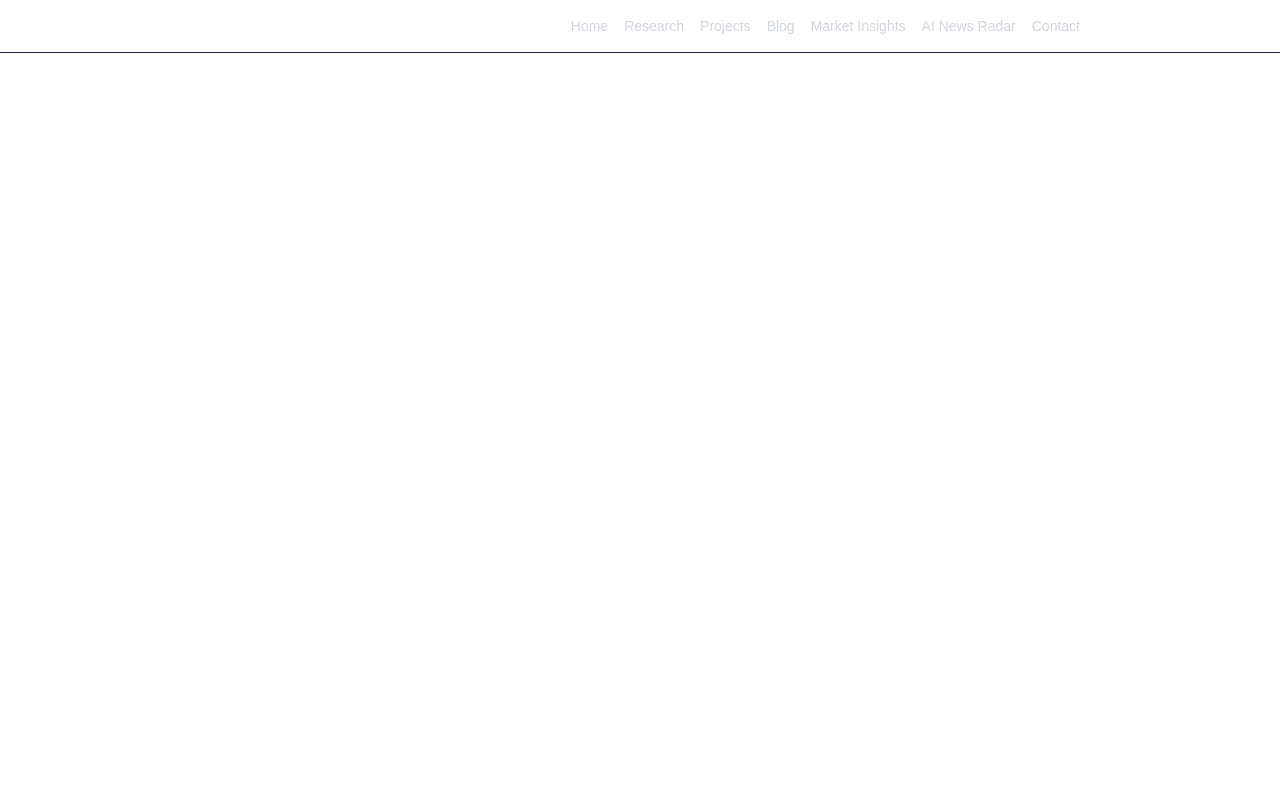
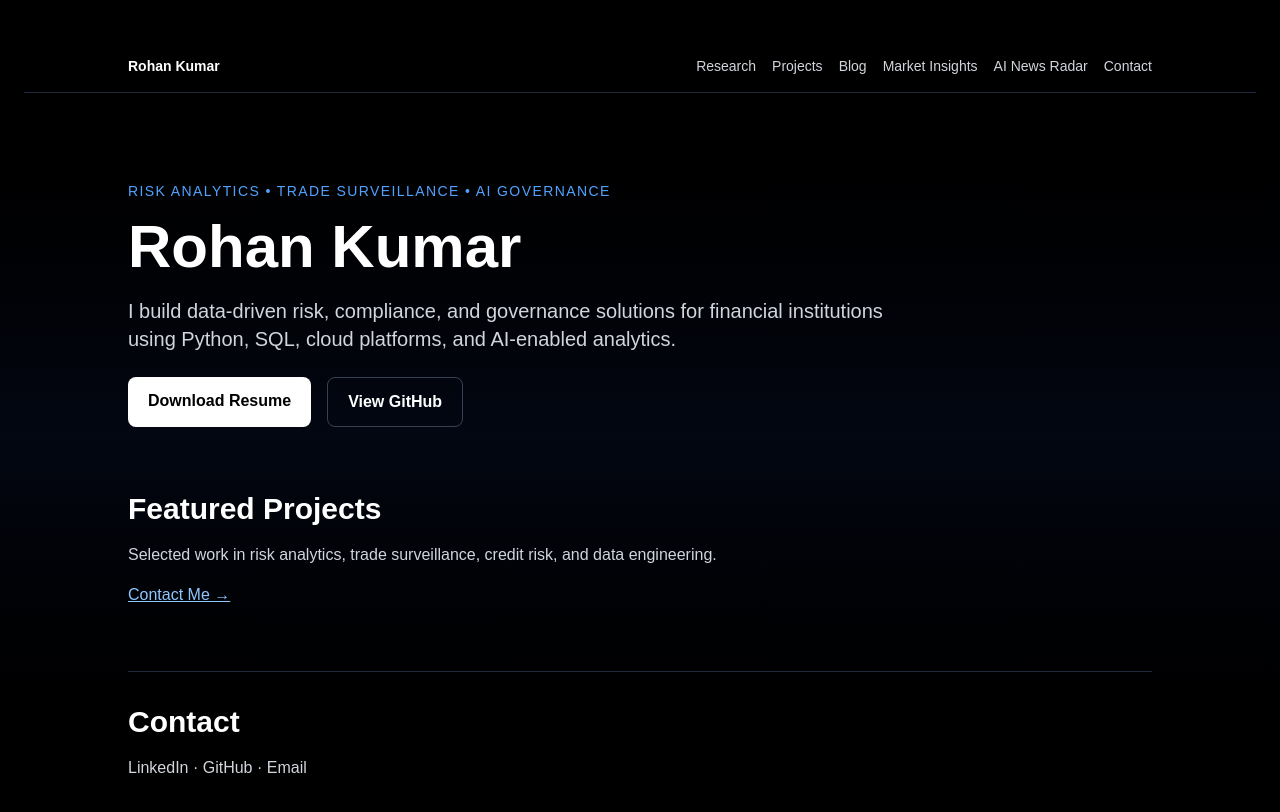
Before and after one commit to rohanksingh/kumarrohan-site-github, a Next.js app: page / in a window 1280 px wide. Shown: the top 812 px of the page. Built offline with nearby package versions, Linux system fonts and the light colour scheme.

Commit message:
trail for separate pages

```diff
--- a/app/page.tsx
+++ b/app/page.tsx
@@ -3,34 +3,56 @@ import Link from "next/link";
 
 export default function Home() {
   return (
-    <main className="min-h-screen text-white">
-
-      {/* NAVBAR */}
+    <main className="min-h-screen bg-gradient-to-b from-black via-gray-950 to-black text-white px-6 py-10">
       <Navbar />
 
-      {/* HERO */}
-      <section>
-        <h1>Rohan Kumar</h1>
+      <section className="max-w-5xl mx-auto pt-12 pb-16">
+        <p className="text-sm uppercase tracking-widest text-blue-400 mb-4">
+          Risk Analytics • Trade Surveillance • AI Governance
+        </p>
+
+        <h1 className="text-5xl md:text-6xl font-bold mb-5">
+          Rohan Kumar
+        </h1>
+
+        <p className="text-xl text-gray-300 max-w-3xl mb-6">
+          I build data-driven risk, compliance, and governance solutions for
+          financial institutions using Python, SQL, cloud platforms, and AI-enabled analytics.
+        </p>
+
+        <div className="flex flex-wrap gap-4">
+          <a
+            href="/resume/Rohan_Kumar_Resume.pdf"
+            target="_blank"
+            className="rounded-lg bg-white text-black px-5 py-3 font-semibold hover:bg-gray-200"
+          >
+            Download Resume
+          </a>
+
+          <a
+            href="https://github.com/rohanksingh"
+            target="_blank"
+            className="rounded-lg border border-gray-700 px-5 py-3 font-semibold hover:bg-gray-900"
+          >
+            View GitHub
+          </a>
+        </div>
       </section>
 
-      {/* FEATURED PROJECTS */}
-      <section>
-        <h2>Featured Projects</h2>
-        <Link href="/projects">View All →</Link>
+      <section id="projects" className="max-w-5xl mx-auto mb-16">
+        <h2 className="text-3xl font-bold mb-4">Featured Projects</h2>
+        <p className="text-gray-300 mb-4">
+          Selected work in risk analytics, trade surveillance, credit risk, and data engineering.
+        </p>
+        <Link href="#contact" className="text-blue-300 underline">
+          Contact Me →
+        </Link>
       </section>
 
-      {/* INSIGHTS */}
-      <section>
-        <h2>Latest Insights</h2>
-        <Link href="/blog">View All →</Link>
+      <section id="contact" className="max-w-5xl mx-auto border-t border-gray-800 pt-8 pb-12">
+        <h2 className="text-3xl font-bold mb-4">Contact</h2>
+        <p className="text-gray-300">LinkedIn · GitHub · Email</p>
       </section>
-
-      {/* CONTACT */}
-      <section>
-        <h2>Let’s Connect</h2>
-        <Link href="/contact">Contact Me →</Link>
-      </section>
-
     </main>
   );
 }
--- a/components/Navbar.tsx
+++ b/components/Navbar.tsx
@@ -1,46 +1,18 @@
-import Link from "next/link";
-
 export default function Navbar() {
   return (
     <nav className="w-full border-b border-gray-800 mb-10">
-      <div className="max-w-4xl mx-auto flex justify-between items-center py-4 px-2 text-sm text-gray-300">
+      <div className="max-w-5xl mx-auto flex justify-between items-center py-4 text-sm text-gray-300">
+        <a href="/" className="font-semibold text-white">
+          Rohan Kumar
+        </a>
 
-        {/* Logo / Name */}
-        <Link href="/" className="font-semibold text-white">
-          Rohan Kumar
-        </Link>
-
-        {/* Navigation Links */}
         <div className="flex flex-wrap gap-4">
-
-          <Link href="/" className="hover:text-white transition">
-            Home
-          </Link>
-
-          <Link href="/research" className="hover:text-white transition">
-            Research
-          </Link>
-
-          <Link href="/projects" className="hover:text-white transition">
-            Projects
-          </Link>
-
-          <Link href="/blog" className="hover:text-white transition">
-            Blog
-          </Link>
-
-          <Link href="/market-insights" className="hover:text-white transition">
-            Market Insights
-          </Link>
-
-          <Link href="/ai-news-radar" className="hover:text-white transition">
-            AI News Radar
-          </Link>
-
-          <Link href="/contact" className="hover:text-white transition">
-            Contact
-          </Link>
-
+          <a href="#research" className="hover:text-white">Research</a>
+          <a href="#projects" className="hover:text-white">Projects</a>
+          <a href="#blog" className="hover:text-white">Blog</a>
+          <a href="#market-insights" className="hover:text-white">Market Insights</a>
+          <a href="#ai-news-radar" className="hover:text-white">AI News Radar</a>
+          <a href="#contact" className="hover:text-white">Contact</a>
         </div>
       </div>
     </nav>
```
